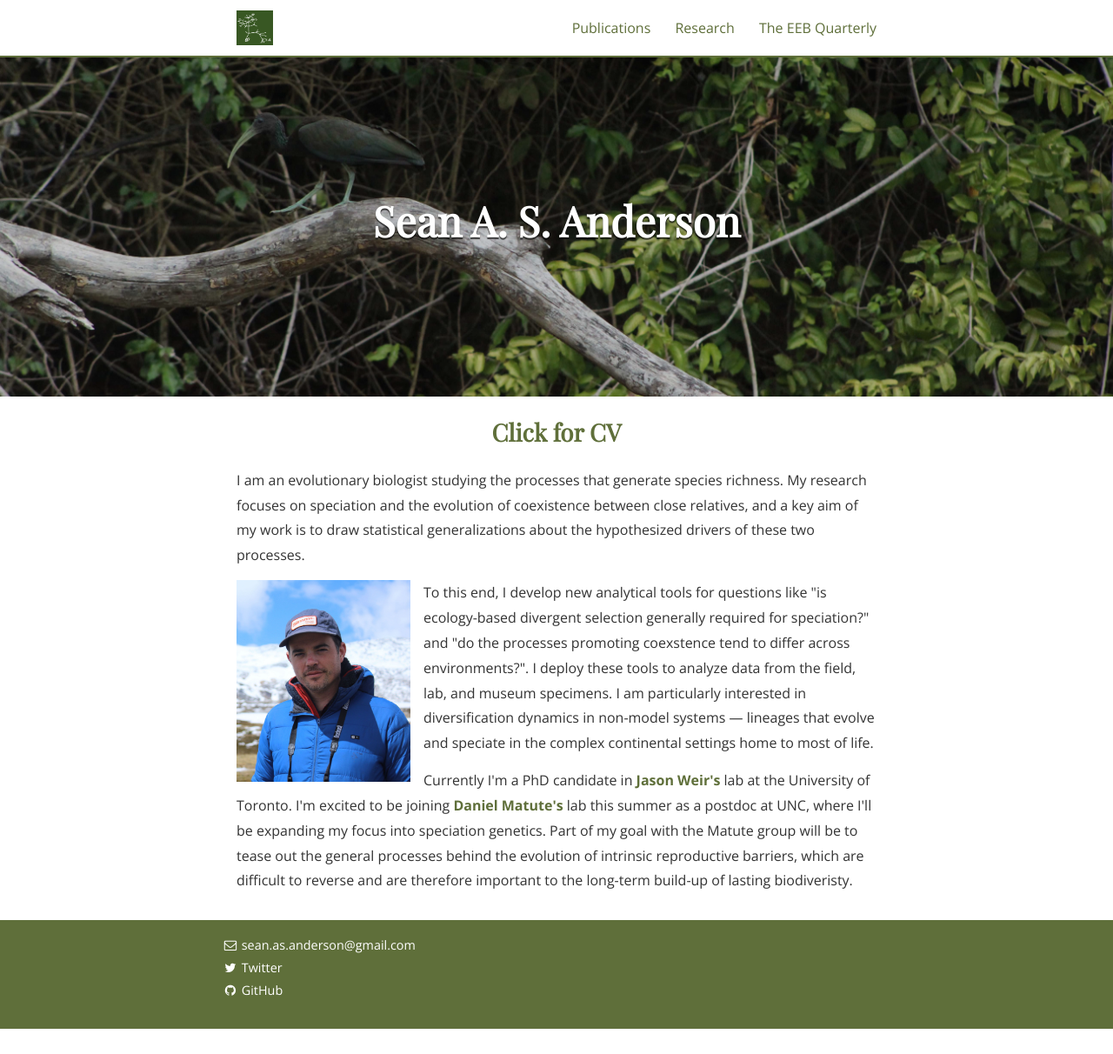
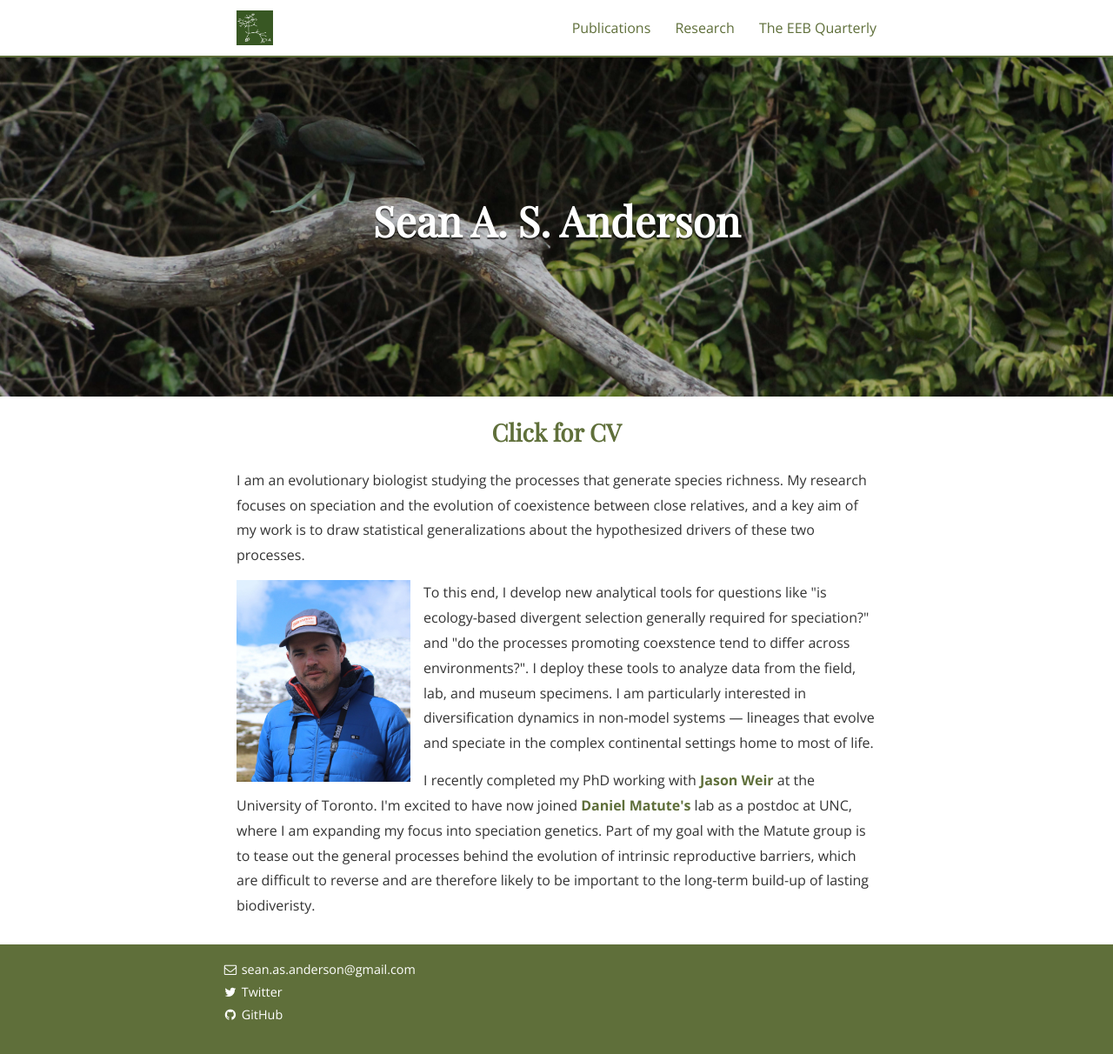
Before and after one commit to SeanASAnderson/SeanASAnderson.github.io, a Jekyll site: the page built from index.html, in a window 1280 px wide and 1212 px high. Shown: the whole window at 87% size. Built offline with Jekyll 4.4.1, drawn with Linux system fonts in a browser that asks for light colours; nearby versions of some CDN libraries; some web fonts are replaced; the list of posts is cut into pages by our own code.

Commit message:
updated current status

```diff
--- a/index.html
+++ b/index.html
@@ -56,7 +56,7 @@
   <!--<h1> <center> Welcome! </center> </h1>-->
   <p> I am an evolutionary biologist studying the processes that generate species richness. My research focuses on speciation and the evolution of coexistence between close relatives, and a key aim of my work is to draw statistical generalizations about the hypothesized drivers of these two processes. </p>
   <p> <img src="/assets/anderson_sean_rockies2019.jpg" alt="Sean Pic" style="width:200px;margin-right:15px;"> To this end, I develop new analytical tools for questions like "is ecology-based divergent selection generally required for speciation?" and "do the processes promoting coexstence tend to differ across environments?". I deploy these tools to analyze data from the field, lab, and museum specimens. I am particularly interested in diversification dynamics in non-model systems <span>&#8212;</span> lineages that evolve and speciate in the complex continental settings home to most of life. </p>
-  <p> Currently I'm a PhD candidate in <a href="https://www.utsc.utoronto.ca/~jweir"/> <b>Jason Weir's </a> </b> lab at the University of Toronto. I'm excited to be joining <a href="https://scholar.google.ca/citations?hl=en&user=zZFIS2oAAAAJ&view_op=list_works&sortby=pubdate"/> <b>Daniel Matute's </a> </b> lab this summer as a postdoc at UNC, where I'll be expanding my focus into speciation genetics. Part of my goal with the Matute group will be to tease out the general processes behind the evolution of intrinsic reproductive barriers, which are difficult to reverse and are therefore important to the long-term build-up of lasting biodiveristy. </p>
+  <p> I recently completed my PhD working with <a href="https://www.utsc.utoronto.ca/~jweir"/> <b>Jason Weir </a> </b> at the University of Toronto. I'm excited to have now joined <a href="https://scholar.google.ca/citations?hl=en&user=zZFIS2oAAAAJ&view_op=list_works&sortby=pubdate"/> <b>Daniel Matute's </a> </b> lab as a postdoc at UNC, where I am expanding my focus into speciation genetics. Part of my goal with the Matute group is to tease out the general processes behind the evolution of intrinsic reproductive barriers, which are difficult to reverse and are therefore likely to be important to the long-term build-up of lasting biodiveristy. </p>
     <!--I'm entering the fourth and final year of my work with Jason, so <b> if you're a PI and would like to discuss potential postdoc partnerships for 2022, please <a href="mailto:sean.as.anderson@gmail.com">reach out today!</a></b> </p>-->
 
   </body>
```
